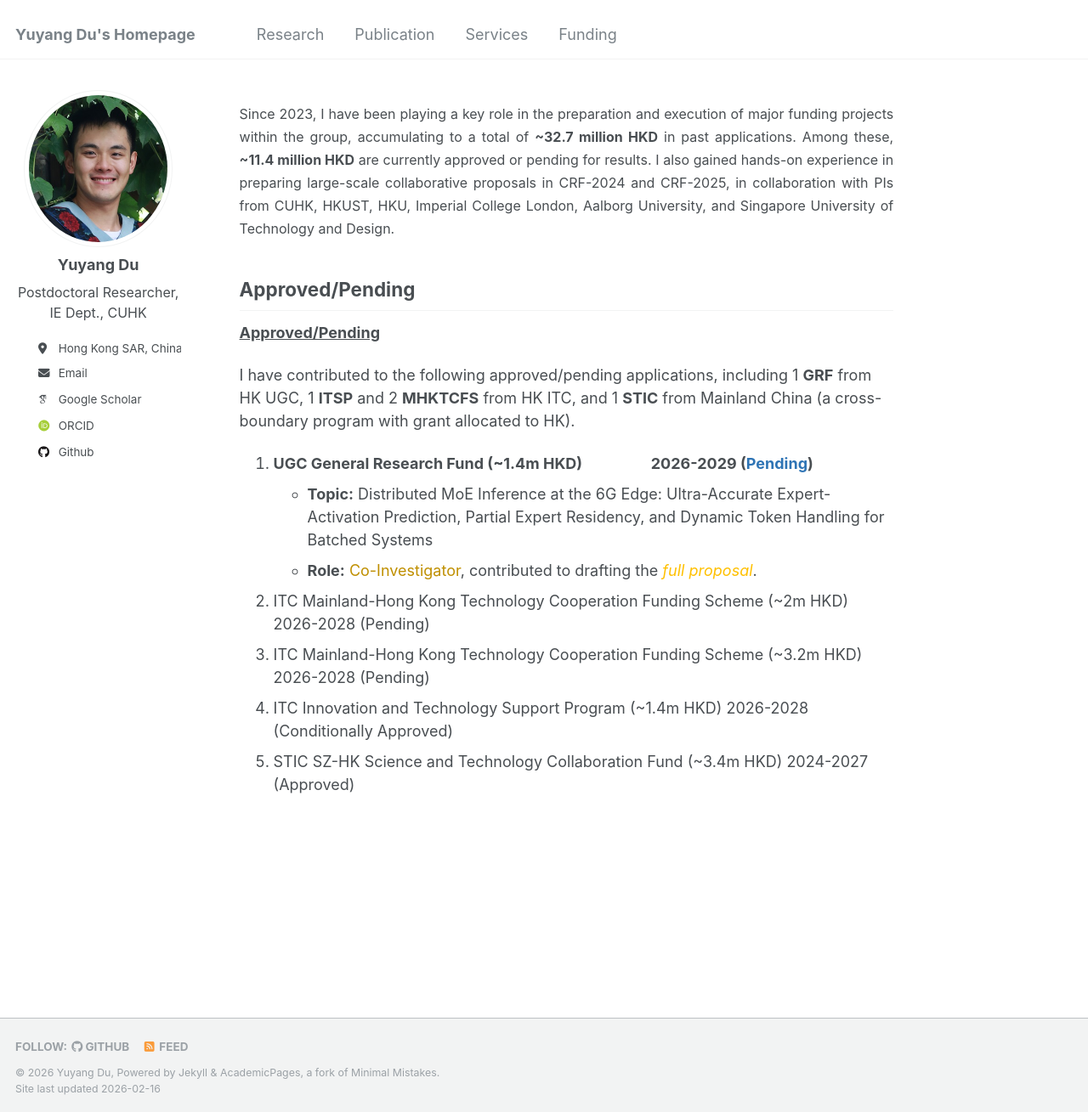
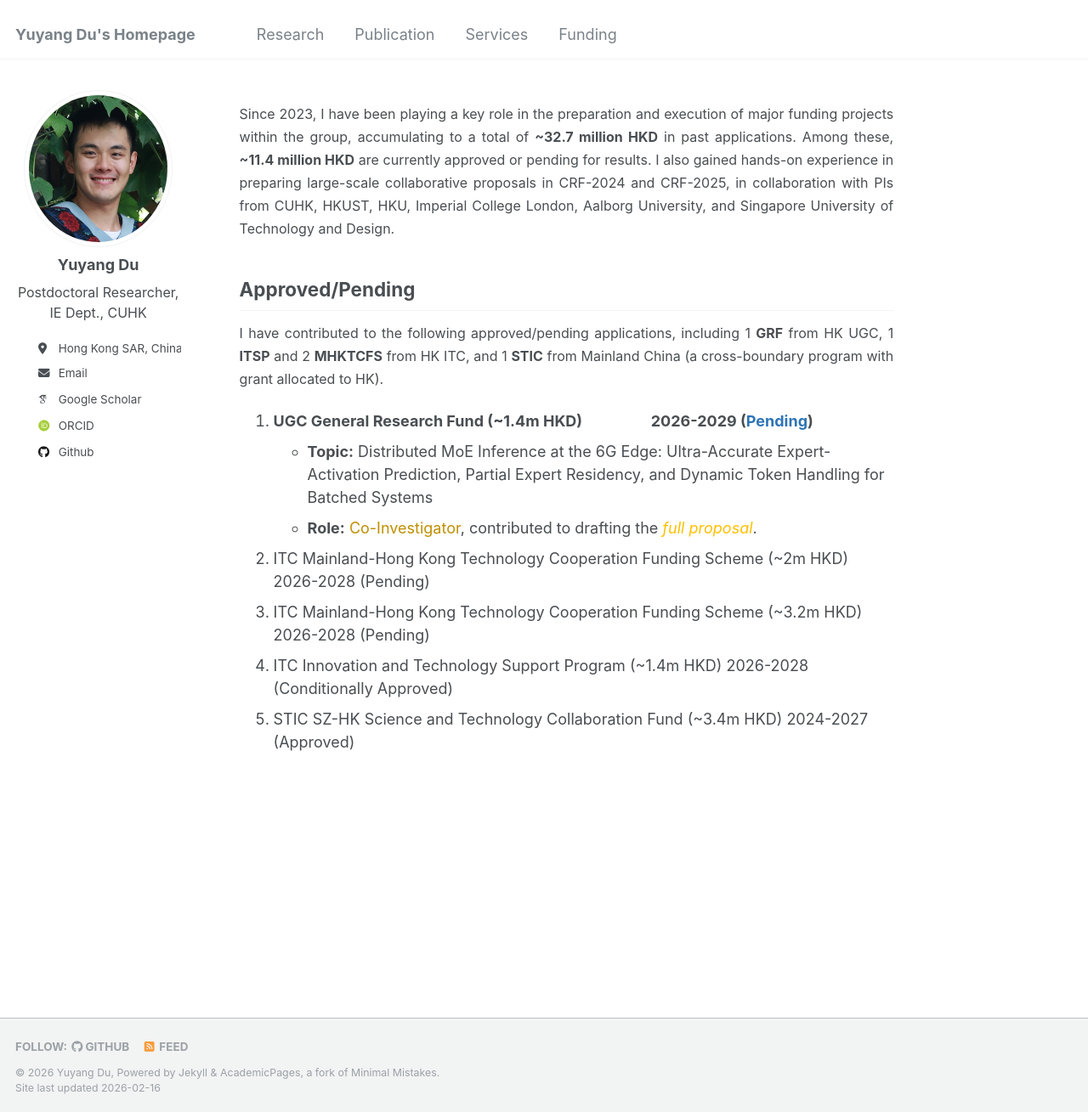
Before and after one commit to yuyangdu01/yuyangdu01.github.io, a Jekyll site: the page built from _pages/funding.md, in a window 1280 px wide and 1309 px high. Shown: the whole window at 85% size. Built offline with Jekyll 4.4.1, drawn with Linux system fonts in a browser that asks for light colours; some web fonts are replaced.

Commit message:
Update funding.md

```diff
--- a/_pages/funding.md
+++ b/_pages/funding.md
@@ -17,11 +17,10 @@ a {
 
 Approved/Pending
 ------
+<p style="text-align: justify;"><font size=3> I have contributed to the following approved/pending applications, including 1 <b>GRF</b> from HK UGC, 1 <b>ITSP</b> and 2 <b>MHKTCFS</b> from HK ITC, and 1 <b>STIC</b> from Mainland China (a cross-boundary program with grant allocated to HK).</font></p>
 
 
 
-<p style="font-size: 18px; font-weight: bold; text-decoration: underline;">Approved/Pending</p>
-I have contributed to the following approved/pending applications, including 1 <b>GRF</b> from HK UGC, 1 <b>ITSP</b> and 2 <b>MHKTCFS</b> from HK ITC, and 1 <b>STIC</b> from Mainland China (a cross-boundary program with grant allocated to HK).
 
 <ol>
   <li>
```
